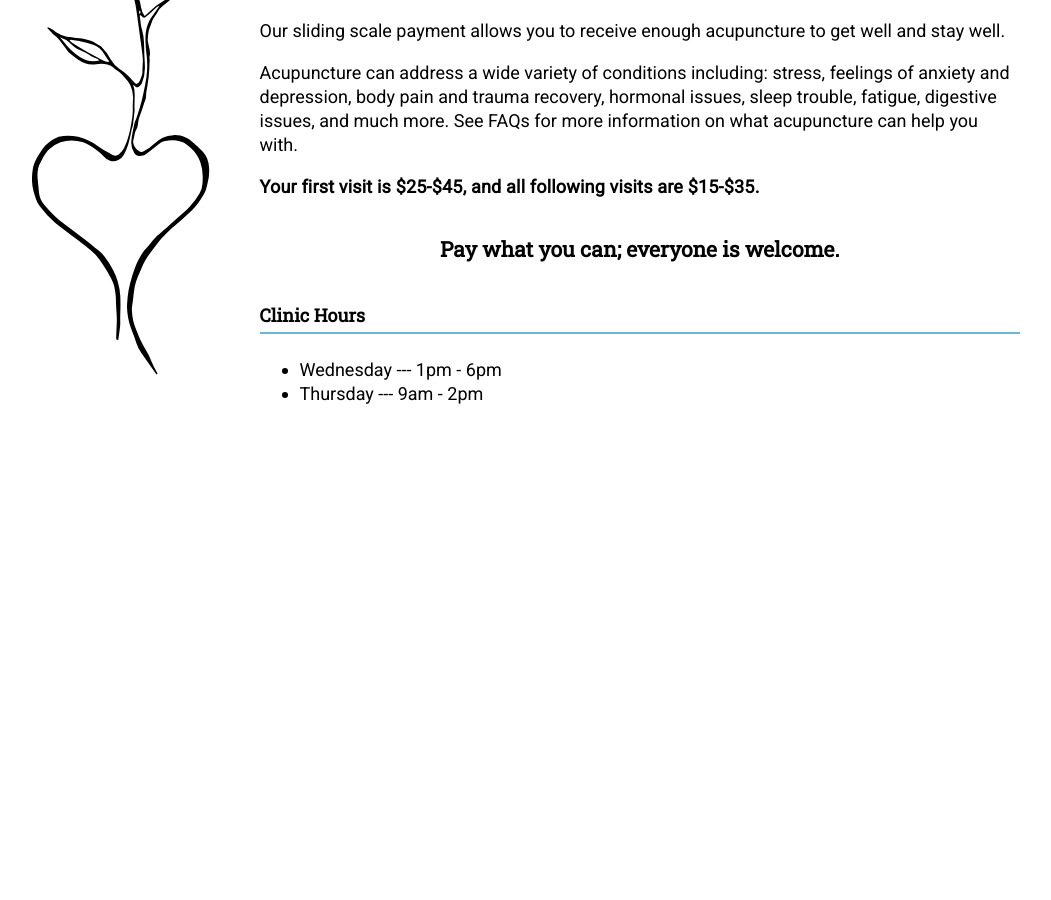
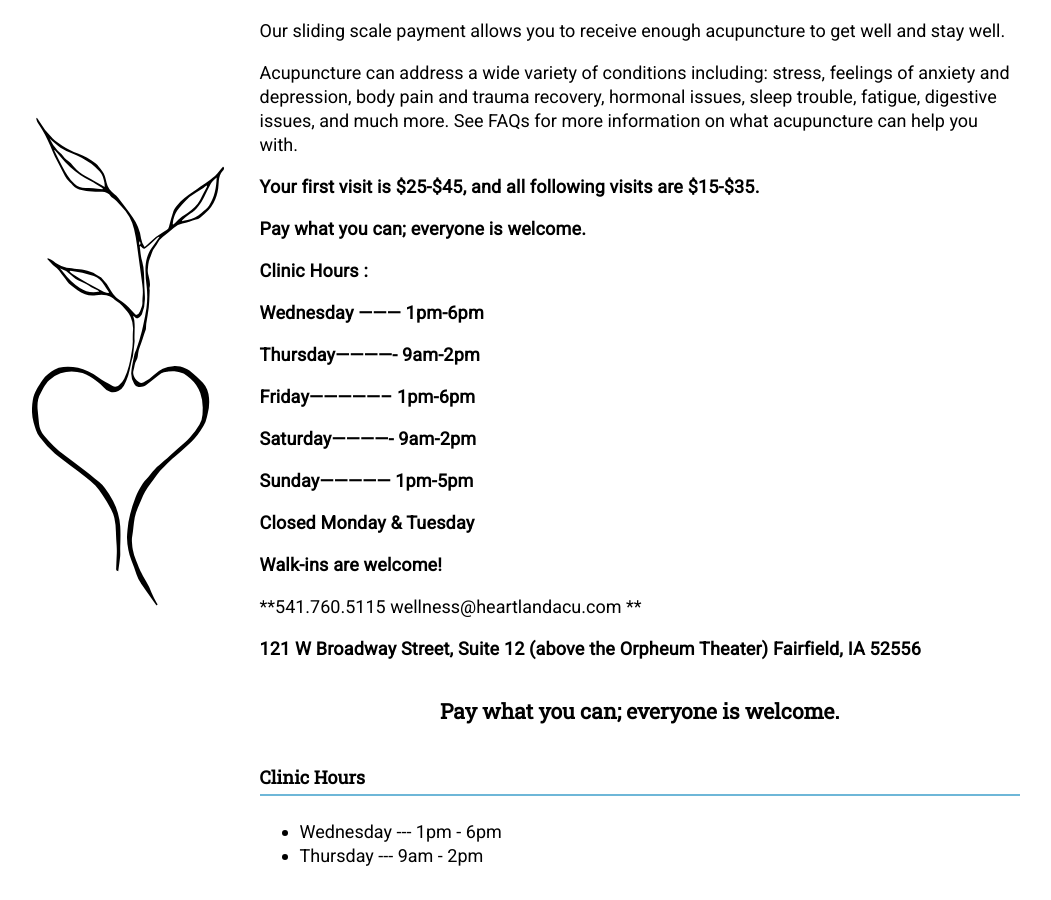
Before and after one commit to alwaysblank/heartlandacu, a Jekyll site: the page built from index.md, in a window 1280 px wide and 900 px high, scrolled down 721 px. Shown: the whole window, without its empty margins (114-1165 px from the left). Built offline with Jekyll 4.4.1, drawn with Linux system fonts in a browser that asks for light colours; a script that is not in the unit is left out; before the commit the page ends 1208 px from its top, so only the background shows below that.

Commit message:
Update Pages “index”

```diff
--- a/index.md
+++ b/index.md
@@ -1,10 +1,9 @@
 ---
+layout: home
 title: Heartland Community Accupuncture
-intro: Fairfield, Iowa
 masthead: /assets/images/uploads/mountains.jpg
-layout: home
+intro: 'Fairfield, Iowa'
 ---
-
 ## Welcome to Heartland Community Acupuncture!
 
 Heartland Community Acupuncture provides affordable acupuncture in a safe and nurturing atmosphere.  Licensed Acupuncturist Mara Bateman uses gentle acupuncture techniques to relax the body and promote healing.
@@ -14,3 +13,27 @@ Our sliding scale payment allows you to receive enough acupuncture to get well a
 Acupuncture can address a wide variety of conditions including: stress, feelings of anxiety and depression, body pain and trauma recovery, hormonal issues, sleep trouble, fatigue, digestive issues, and much more.  See FAQs for more information on what acupuncture can help you with.
 
 **Your first visit is $25-$45, and all following visits are $15-$35.**
+
+**Pay what you can; everyone is welcome.**
+
+**Clinic Hours :**
+
+**Wednesday --------- 1pm-6pm**
+
+**Thursday------------- 9am-2pm**
+
+**Friday----------------- 1pm-6pm**
+
+**Saturday------------- 9am-2pm**
+
+**Sunday--------------- 1pm-5pm**
+
+**Closed Monday & Tuesday**
+
+**Walk-ins are welcome!**
+
+
+
+**541.760.5115  wellness@heartlandacu.com  **
+
+**121 W Broadway Street, Suite 12 (above the Orpheum Theater) Fairfield, IA 52556**
```
